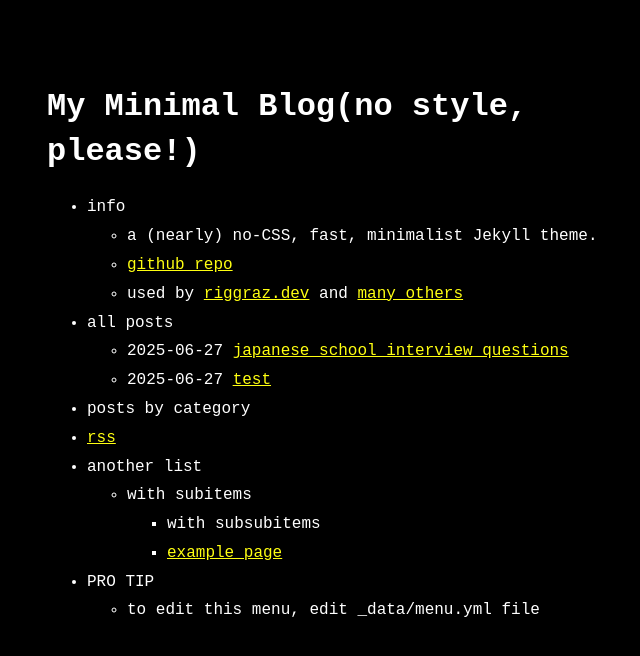
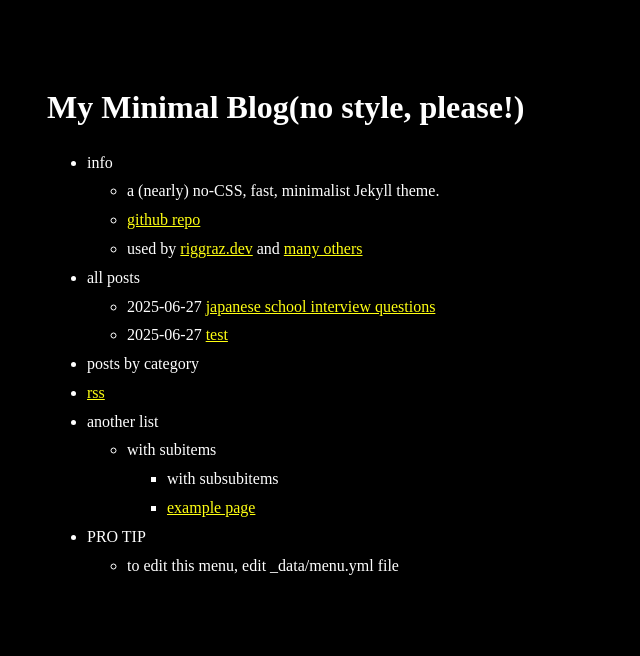
Before and after one commit to nyxone/nyxone.github.io, a Jekyll site: the page built from index.md, in a window 1280 px wide. Shown: the top 656 px of the page, without its empty margins (273-913 px from the left). Built offline with Jekyll 4.4.1, drawn with Linux system fonts in a browser that asks for light colours; some web fonts are replaced.

Commit message:
Update deployment

```diff
--- a/assets/css/main.scss
+++ b/assets/css/main.scss
@@ -11,5 +11,5 @@
 }
 
 body {
-  font-family: 'JetBrains Mono Nerd Font', monospace;
+  font-family: 'JetBrains Mono Nerd Font';
 }
```
Also changed, not shown: 2 other files.
